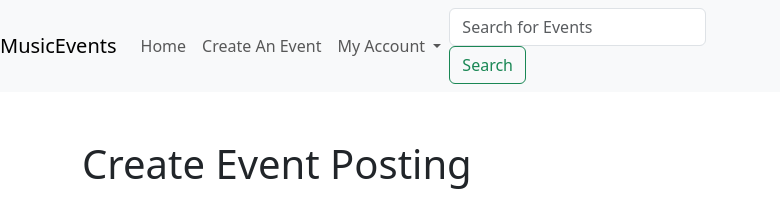
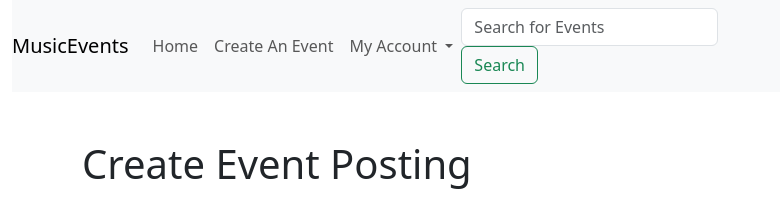
Before and after one commit to n11284111/iab207-a3-group13, a Flask app: page /events/create in a window 1280 px wide. Shown: the top 197 px of the page, without its empty margins (0-780 px from the left). Run offline with Flask 3, Linux system fonts and the light colour scheme; a user stored in the database is signed in; some libraries are stand-ins or nearby versions.

Commit message:
Update base.html
Minor changes

```diff
--- a/projectfile/website/templates/base.html
+++ b/projectfile/website/templates/base.html
@@ -5,11 +5,12 @@
     <meta name="viewport" content="width=device-width, initial-scale=1">
     <title>IAB207 Assignment 3</title>
     <link href="https://cdn.jsdelivr.net/npm/bootstrap@5.3.0-alpha3/dist/css/bootstrap.min.css" rel="stylesheet" integrity="sha384-KK94CHFLLe+nY2dmCWGMq91rCGa5gtU4mk92HdvYe+M/SXH301p5ILy+dN9+nJOZ" crossorigin="anonymous">
+    <link rel="stylesheet" type="text/css" href="css/styles.css">
 </head>
 
 <body>
     <!-- Header -->
-    <header style="position:sticky; top:0; z-index: 9 !important">
+    <header style="position:sticky; top:0; z-index: 9 !important" class="container-fluid">
 
         <!-- Navbar -->
         <nav class="navbar navbar-expand-lg navbar-light bg-light">
@@ -46,10 +47,9 @@
             </div>
         </nav>
 
-        {% block header %}
-        {% endblock %}
-
     </header>
+    {% block header %}
+    {% endblock %}
 
     {% block content %}
     {% endblock %}
```
